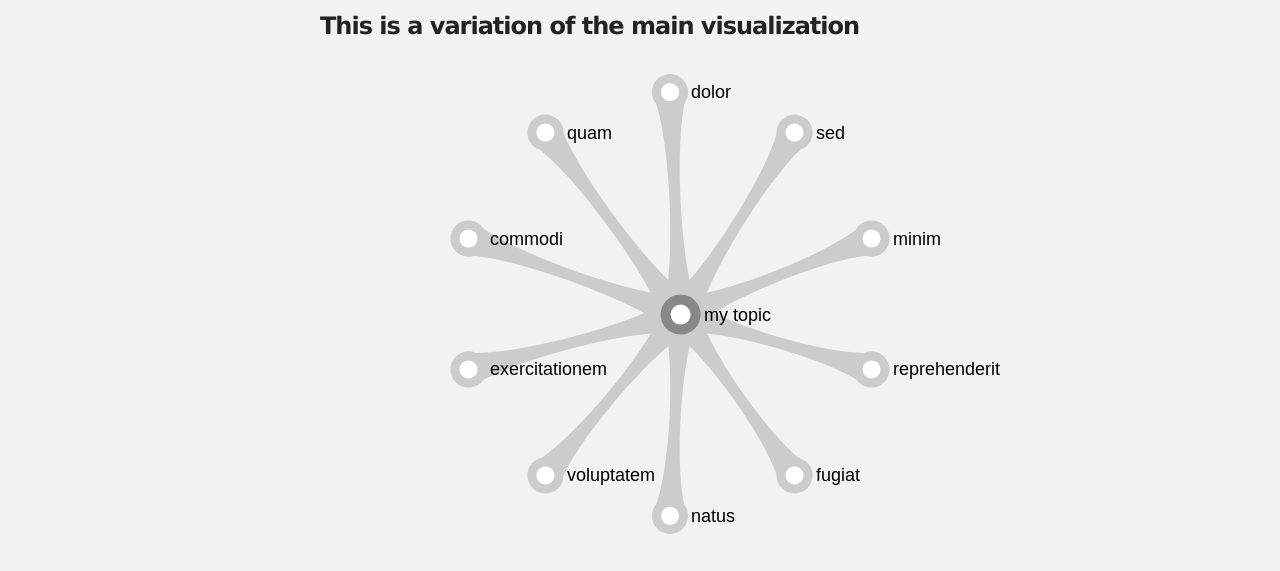
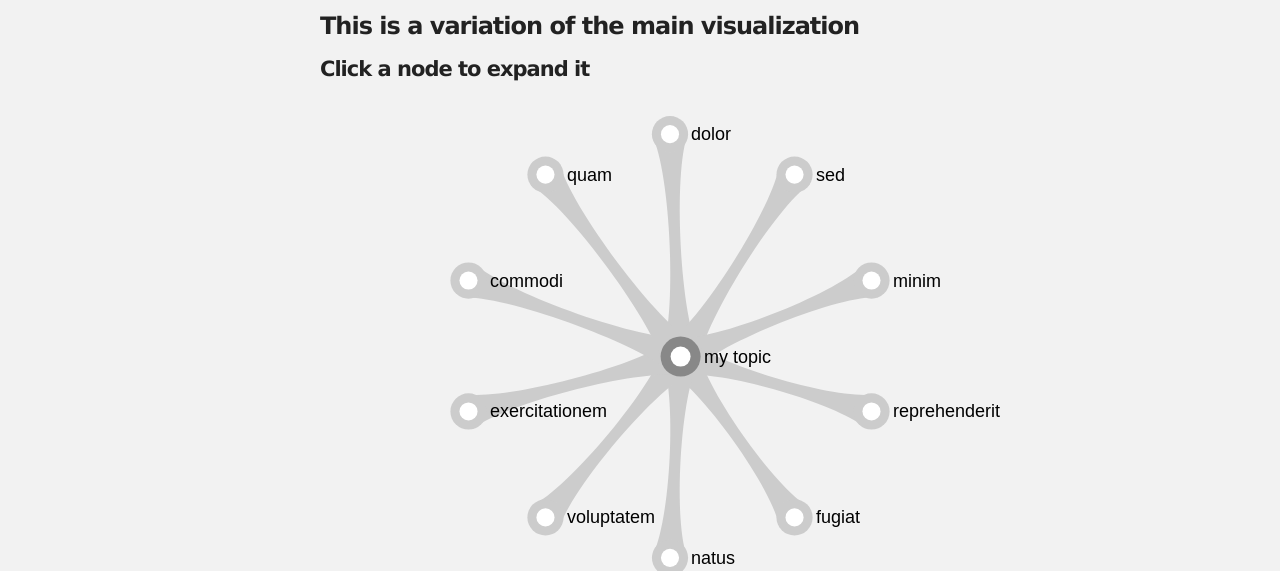
Before and after one commit to ArtturiSipila/SigmaKWIC, a plain HTML site: page index.html in a window 1280 px wide. Shown: the part 252-823 px from the top of the page. Drawn offline with Linux system fonts and the light colour scheme.

Commit message:
Update index.html

```diff
--- a/index.html
+++ b/index.html
@@ -36,6 +36,7 @@
 
 <h3>
 <a id="variation" class="anchor" href="#variation" aria-hidden="true"><span class="octicon octicon-link"></span></a>This is a variation of the main visualization</h3>
+<h4>Click a node to expand it</h4>
    <div id="graph-container" style="width: 700px; height: 500px;"></div>
       </section>
     </div>
```
